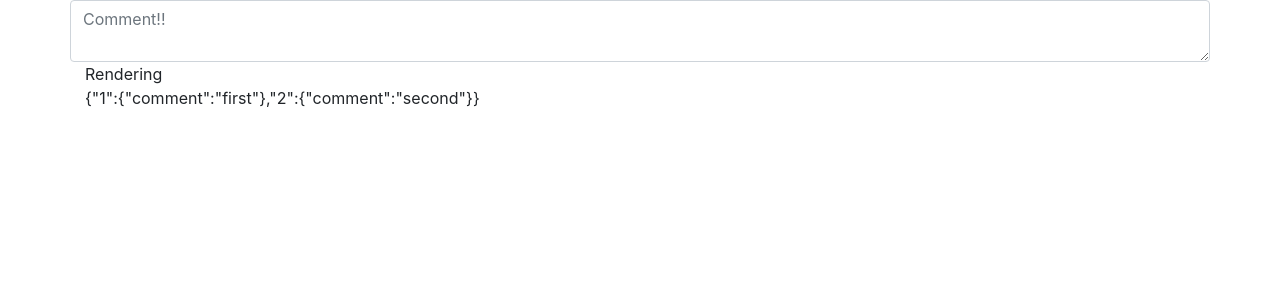
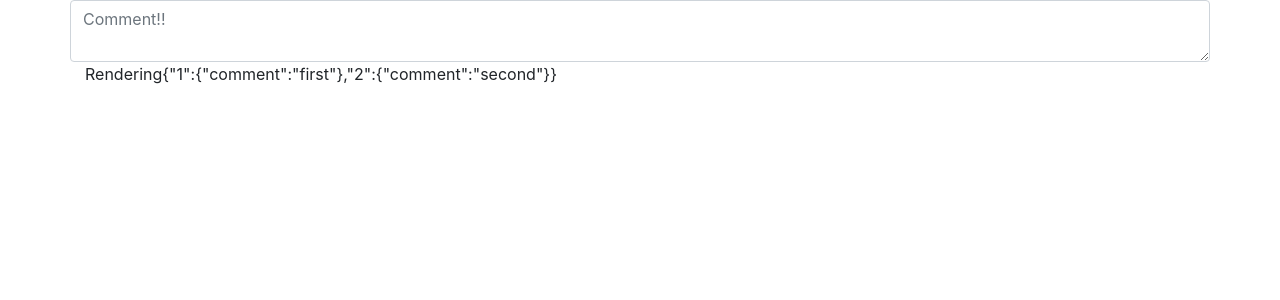
Before and after one commit to mariorodeghiero/reactjs-comments-app, a React (Create React App) app: page / in a window 1280 px wide. Shown: the top 300 px of the page. Built offline with nearby package versions, Linux system fonts and the light colour scheme.

Commit message:
created fixed newComment

```diff
--- a/src/App.js
+++ b/src/App.js
@@ -7,8 +7,6 @@ import Comments from "./Comments";
 class App extends Component {
   constructor(props) {
     super(props);
-
-    this.postNewComment = this.postNewComment.bind(this);
     this.state = {
       comments: {
         "1": {
@@ -19,8 +17,8 @@ class App extends Component {
         }
       }
     };
+    this.postNewComment = this.postNewComment.bind(this);
   }
-
   postNewComment(comment) {
     this.setState({
       comments: {
@@ -29,11 +27,10 @@ class App extends Component {
       }
     });
   }
-
   render() {
     return (
       <div className="container">
-        <NewComment postNewComnent={this.state.postNewComment} />
+        <NewComment postNewComment={this.postNewComment} />
         <Comments comments={this.state.comments} />
       </div>
     );
--- a/src/Comments.js
+++ b/src/Comments.js
@@ -5,7 +5,7 @@ class Comments extends Component {
     return (
       <div>
         Rendering
-        <p>{JSON.stringify(this.props.comments)}</p>
+        {JSON.stringify(this.props.comments)}
       </div>
     );
   }
--- a/src/NewComment.jsx
+++ b/src/NewComment.js
@@ -3,13 +3,15 @@ import React, { Component } from "react";
 class NewComment extends Component {
   constructor(props) {
     super(props);
-
+    this.state = {};
     this.handleEnter = this.handleEnter.bind(this);
   }
 
   handleEnter(event) {
     if (event.keyCode === 13) {
-      this.props.postNewComment({ comment: "test" });
+      this.props.postNewComment({
+        comment: "test"
+      });
       event.preventDefault();
     }
   }
```
